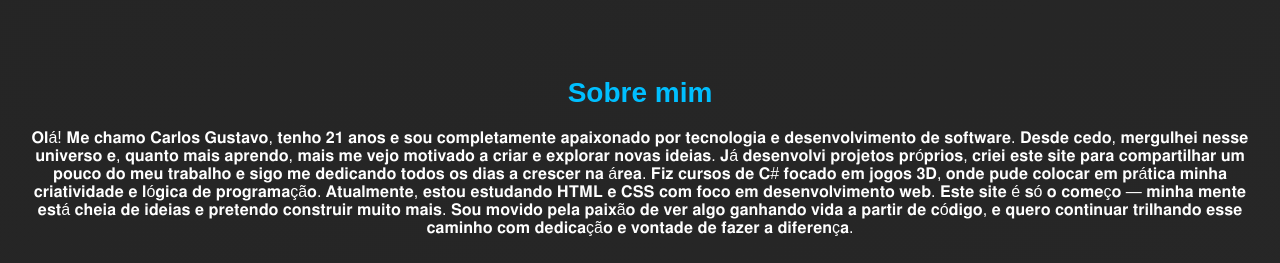
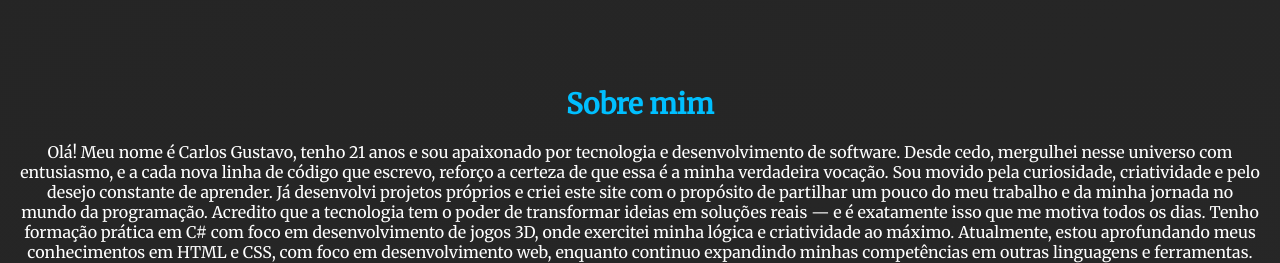
Before and after one commit to Gustavoxsq/gustavox, a plain HTML site: page index.html in a window 1280 px wide. Shown: the part 679-942 px from the top of the page. Drawn offline with Linux system fonts and the light colour scheme.

Commit message:
Atualiza conteúdo e estilo do site

```diff
--- a/index.css
+++ b/index.css
@@ -1,7 +1,9 @@
+@import url('https://fonts.googleapis.com/css2?family=Merriweather&display=swap');
+
 body {
     color: white;
     background-color: black;
-    font-family: Arial, Helvetica, sans-serif;
+    font-family: 'Merriweather', serif;
     margin: 0;
     padding: 0;
     background: linear-gradient(145deg, #1e1e1e, #2c2c2c);
@@ -168,7 +170,7 @@ section h3 {
 .projetos-bg {
     background: linear-gradient(145deg, #000000, #1a1a1a);
     color: white;
-    font-family: Arial, sans-serif;
+    font-family: 'Merriweather', serif;
     display: flex;
     align-items: center;
     justify-content: center;
--- a/index.html
+++ b/index.html
@@ -28,7 +28,11 @@
         <section>
             <h3>Sobre mim</h3>
             <p>
-                𝐎𝐥á! 𝐌𝐞 𝐜𝐡𝐚𝐦𝐨 𝐂𝐚𝐫𝐥𝐨𝐬 𝐆𝐮𝐬𝐭𝐚𝐯𝐨, 𝐭𝐞𝐧𝐡𝐨 𝟐𝟏 𝐚𝐧𝐨𝐬 𝐞 𝐬𝐨𝐮 𝐜𝐨𝐦𝐩𝐥𝐞𝐭𝐚𝐦𝐞𝐧𝐭𝐞 𝐚𝐩𝐚𝐢𝐱𝐨𝐧𝐚𝐝𝐨 𝐩𝐨𝐫 𝐭𝐞𝐜𝐧𝐨𝐥𝐨𝐠𝐢𝐚 𝐞 𝐝𝐞𝐬𝐞𝐧𝐯𝐨𝐥𝐯𝐢𝐦𝐞𝐧𝐭𝐨 𝐝𝐞 𝐬𝐨𝐟𝐭𝐰𝐚𝐫𝐞. 𝐃𝐞𝐬𝐝𝐞 𝐜𝐞𝐝𝐨, 𝐦𝐞𝐫𝐠𝐮𝐥𝐡𝐞𝐢 𝐧𝐞𝐬𝐬𝐞 𝐮𝐧𝐢𝐯𝐞𝐫𝐬𝐨 𝐞, 𝐪𝐮𝐚𝐧𝐭𝐨 𝐦𝐚𝐢𝐬 𝐚𝐩𝐫𝐞𝐧𝐝𝐨, 𝐦𝐚𝐢𝐬 𝐦𝐞 𝐯𝐞𝐣𝐨 𝐦𝐨𝐭𝐢𝐯𝐚𝐝𝐨 𝐚 𝐜𝐫𝐢𝐚𝐫 𝐞 𝐞𝐱𝐩𝐥𝐨𝐫𝐚𝐫 𝐧𝐨𝐯𝐚𝐬 𝐢𝐝𝐞𝐢𝐚𝐬. 𝐉á 𝐝𝐞𝐬𝐞𝐧𝐯𝐨𝐥𝐯𝐢 𝐩𝐫𝐨𝐣𝐞𝐭𝐨𝐬 𝐩𝐫ó𝐩𝐫𝐢𝐨𝐬, 𝐜𝐫𝐢𝐞𝐢 𝐞𝐬𝐭𝐞 𝐬𝐢𝐭𝐞 𝐩𝐚𝐫𝐚 𝐜𝐨𝐦𝐩𝐚𝐫𝐭𝐢𝐥𝐡𝐚𝐫 𝐮𝐦 𝐩𝐨𝐮𝐜𝐨 𝐝𝐨 𝐦𝐞𝐮 𝐭𝐫𝐚𝐛𝐚𝐥𝐡𝐨 𝐞 𝐬𝐢𝐠𝐨 𝐦𝐞 𝐝𝐞𝐝𝐢𝐜𝐚𝐧𝐝𝐨 𝐭𝐨𝐝𝐨𝐬 𝐨𝐬 𝐝𝐢𝐚𝐬 𝐚 𝐜𝐫𝐞𝐬𝐜𝐞𝐫 𝐧𝐚 á𝐫𝐞𝐚. 𝐅𝐢𝐳 𝐜𝐮𝐫𝐬𝐨𝐬 𝐝𝐞 𝐂# 𝐟𝐨𝐜𝐚𝐝𝐨 𝐞𝐦 𝐣𝐨𝐠𝐨𝐬 𝟑𝐃, 𝐨𝐧𝐝𝐞 𝐩𝐮𝐝𝐞 𝐜𝐨𝐥𝐨𝐜𝐚𝐫 𝐞𝐦 𝐩𝐫á𝐭𝐢𝐜𝐚 𝐦𝐢𝐧𝐡𝐚 𝐜𝐫𝐢𝐚𝐭𝐢𝐯𝐢𝐝𝐚𝐝𝐞 𝐞 𝐥ó𝐠𝐢𝐜𝐚 𝐝𝐞 𝐩𝐫𝐨𝐠𝐫𝐚𝐦𝐚çã𝐨. 𝐀𝐭𝐮𝐚𝐥𝐦𝐞𝐧𝐭𝐞, 𝐞𝐬𝐭𝐨𝐮 𝐞𝐬𝐭𝐮𝐝𝐚𝐧𝐝𝐨 𝐇𝐓𝐌𝐋 𝐞 𝐂𝐒𝐒 𝐜𝐨𝐦 𝐟𝐨𝐜𝐨 𝐞𝐦 𝐝𝐞𝐬𝐞𝐧𝐯𝐨𝐥𝐯𝐢𝐦𝐞𝐧𝐭𝐨 𝐰𝐞𝐛. 𝐄𝐬𝐭𝐞 𝐬𝐢𝐭𝐞 é 𝐬ó 𝐨 𝐜𝐨𝐦𝐞ç𝐨 — 𝐦𝐢𝐧𝐡𝐚 𝐦𝐞𝐧𝐭𝐞 𝐞𝐬𝐭á 𝐜𝐡𝐞𝐢𝐚 𝐝𝐞 𝐢𝐝𝐞𝐢𝐚𝐬 𝐞 𝐩𝐫𝐞𝐭𝐞𝐧𝐝𝐨 𝐜𝐨𝐧𝐬𝐭𝐫𝐮𝐢𝐫 𝐦𝐮𝐢𝐭𝐨 𝐦𝐚𝐢𝐬. 𝐒𝐨𝐮 𝐦𝐨𝐯𝐢𝐝𝐨 𝐩𝐞𝐥𝐚 𝐩𝐚𝐢𝐱ã𝐨 𝐝𝐞 𝐯𝐞𝐫 𝐚𝐥𝐠𝐨 𝐠𝐚𝐧𝐡𝐚𝐧𝐝𝐨 𝐯𝐢𝐝𝐚 𝐚 𝐩𝐚𝐫𝐭𝐢𝐫 𝐝𝐞 𝐜ó𝐝𝐢𝐠𝐨, 𝐞 𝐪𝐮𝐞𝐫𝐨 𝐜𝐨𝐧𝐭𝐢𝐧𝐮𝐚𝐫 𝐭𝐫𝐢𝐥𝐡𝐚𝐧𝐝𝐨 𝐞𝐬𝐬𝐞 𝐜𝐚𝐦𝐢𝐧𝐡𝐨 𝐜𝐨𝐦 𝐝𝐞𝐝𝐢𝐜𝐚çã𝐨 𝐞 𝐯𝐨𝐧𝐭𝐚𝐝𝐞 𝐝𝐞 𝐟𝐚𝐳𝐞𝐫 𝐚 𝐝𝐢𝐟𝐞𝐫𝐞𝐧ç𝐚.
+                Olá! Meu nome é Carlos Gustavo, tenho 21 anos e sou apaixonado por tecnologia e desenvolvimento de software. Desde cedo, mergulhei nesse universo com entusiasmo, e a cada nova linha de código que escrevo, reforço a certeza de que essa é a minha verdadeira vocação.
+                Sou movido pela curiosidade, criatividade e pelo desejo constante de aprender. Já desenvolvi projetos próprios e criei este site com o propósito de partilhar um pouco do meu trabalho e da minha jornada no mundo da programação. Acredito que a tecnologia tem o poder de transformar ideias em soluções reais — e é exatamente isso que me motiva todos os dias.
+                Tenho formação prática em C# com foco em desenvolvimento de jogos 3D, onde exercitei minha lógica e criatividade ao máximo. Atualmente, estou aprofundando meus conhecimentos em HTML e CSS, com foco em desenvolvimento web, enquanto continuo expandindo minhas competências em outras linguagens e ferramentas.
+                Este site é apenas o começo. Tenho muitos projetos e ideias em andamento, e estou comprometido em crescer profissionalmente, contribuir com soluções inovadoras e gerar impacto positivo através da tecnologia.
+                Se procura alguém dedicado, criativo, com sede de aprender e evoluir constantemente, será um prazer fazer parte do seu time.
             </p>
         </section>
         <section>
```
